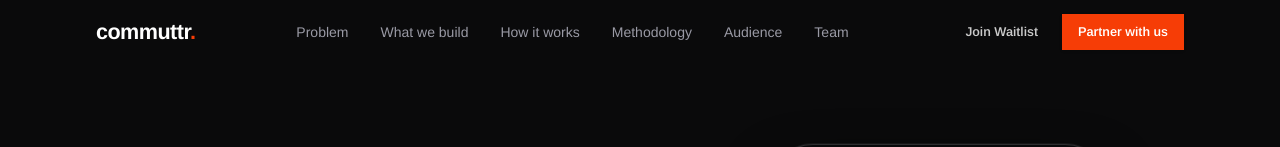
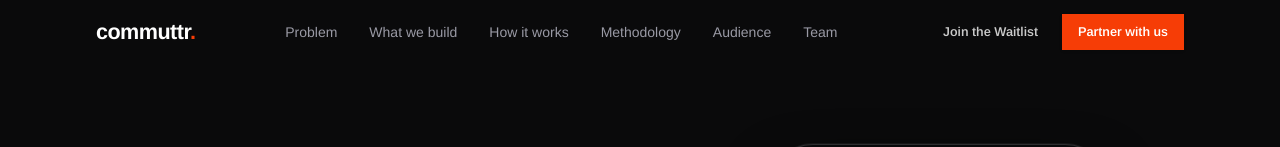
Before and after one commit to leselim/commuttr-website, a React (Vite) app: page / in a window 1280 px wide. Shown: the top 147 px of the page. Built offline with nearby package versions, Linux system fonts and the light colour scheme.

Commit message:
Standardize waitlist button label to Join the Waitlist across navigation and footer

```diff
--- a/src/components/sections/Footer.tsx
+++ b/src/components/sections/Footer.tsx
@@ -23,7 +23,7 @@ const COLUMNS = [
       { label: "Journey planner", href: "/#product" },
       { label: "See the app", href: "/#app" },
       { label: "How it works", href: "/#how" },
-      { label: "Join waitlist", href: "/#waitlist" },
+      { label: "Join the waitlist", href: "/#waitlist" },
     ],
   },
   {
--- a/src/components/sections/Nav.tsx
+++ b/src/components/sections/Nav.tsx
@@ -103,7 +103,7 @@ export function Nav() {
         <div className="hidden shrink-0 items-center gap-2 lg:flex">
           <Button variant="ghost" size="sm" asChild>
             <a href="/#waitlist" onClick={navigateTo("/", "#waitlist")} className="whitespace-nowrap">
-              Join Waitlist
+              Join the Waitlist
             </a>
           </Button>
           <Button size="sm" asChild>
@@ -153,7 +153,7 @@ export function Nav() {
           <div className="mt-3 flex flex-col gap-2 border-t border-white/[0.06] pt-4">
             <Button variant="outline" className="w-full" asChild>
               <a href="/#waitlist" onClick={navigateTo("/", "#waitlist")}>
-                Join Waitlist
+                Join the Waitlist
               </a>
             </Button>
             <Button className="w-full" asChild>
```
